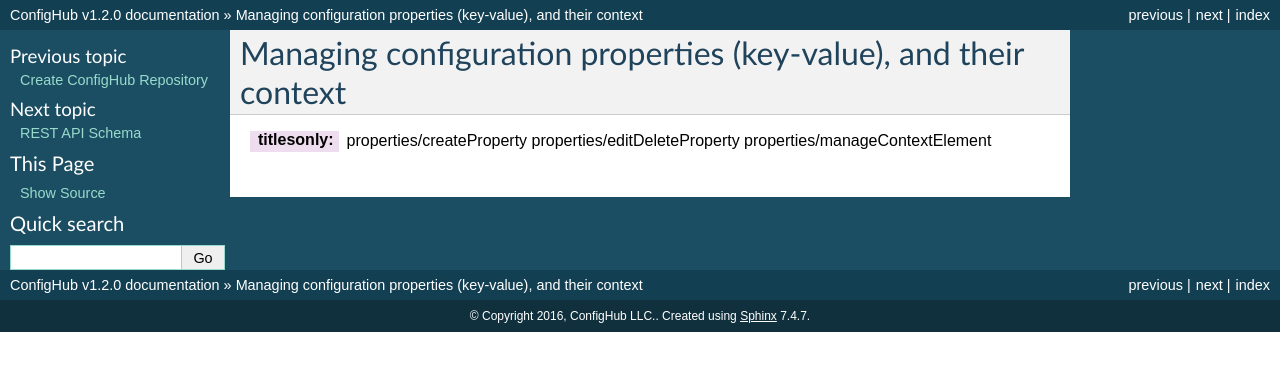
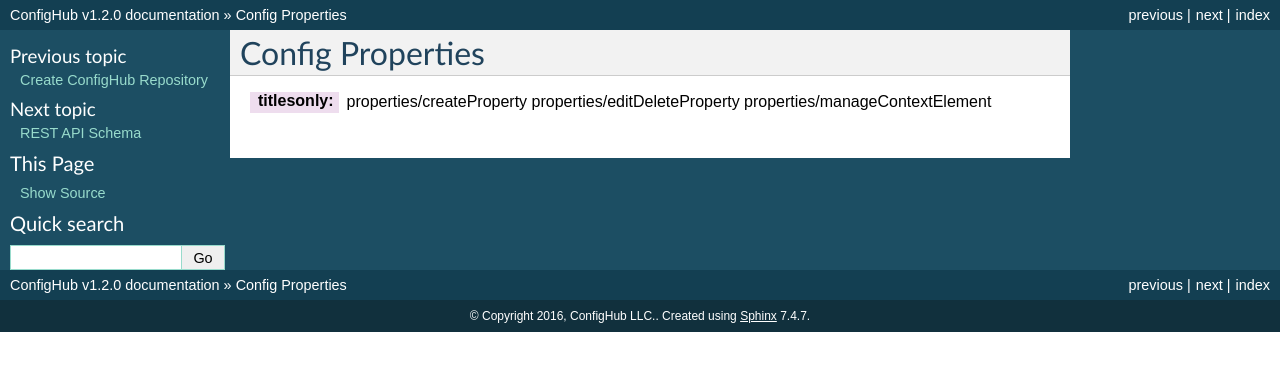
Before and after one commit to ConfigHubPub/Docs, a Sphinx documentation site: the page built from documentation/pages/properties.rst, in a window 1280 px wide. Shown: the top 371 px of the page. Built offline with Sphinx 7.4.7, drawn with Linux system fonts in a browser that asks for light colours.

Commit message:
properties documentation

```diff
--- a/documentation/pages/properties.rst
+++ b/documentation/pages/properties.rst
@@ -1,8 +1,8 @@
 .. _gettingstarted:
 
-****************************************************************
-Managing configuration properties (key-value), and their context
-****************************************************************
+*****************
+Config Properties
+*****************
 
 
 .. toctree::
```
